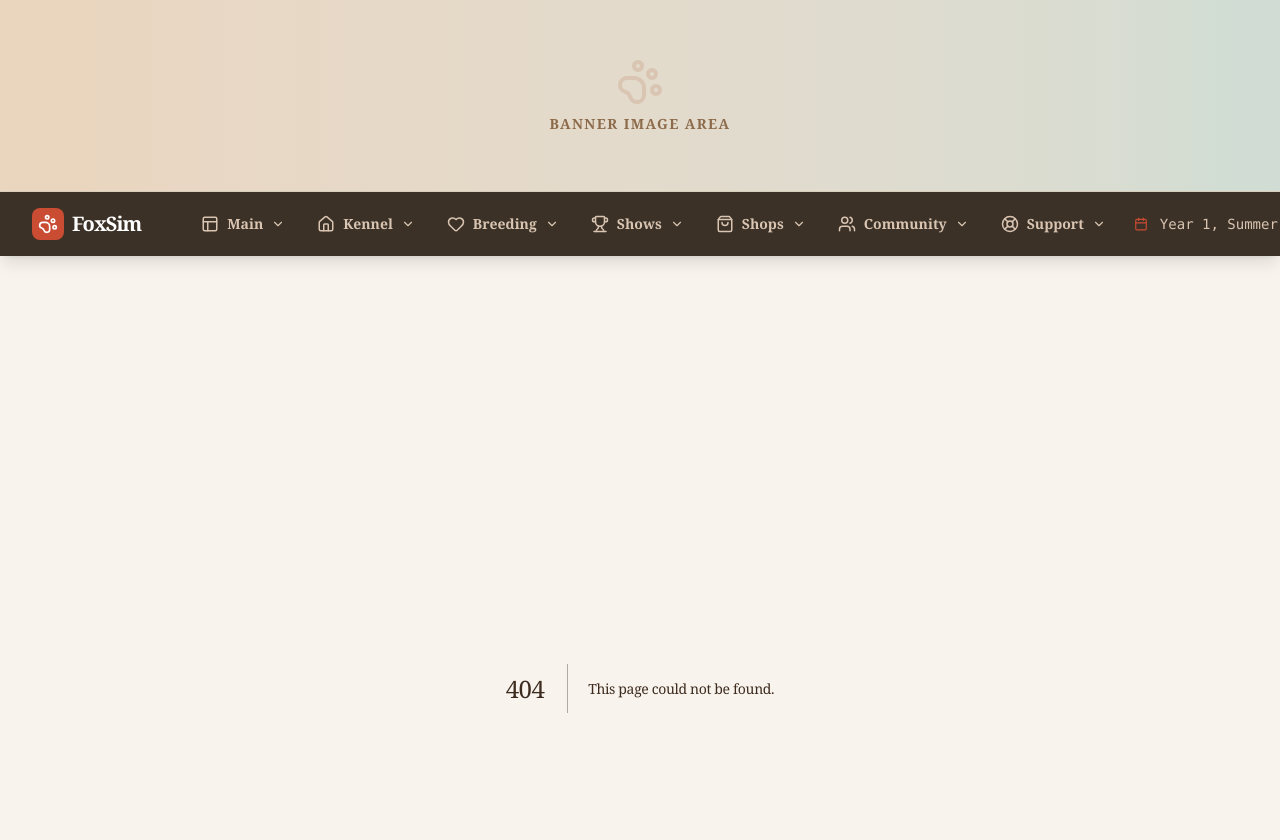
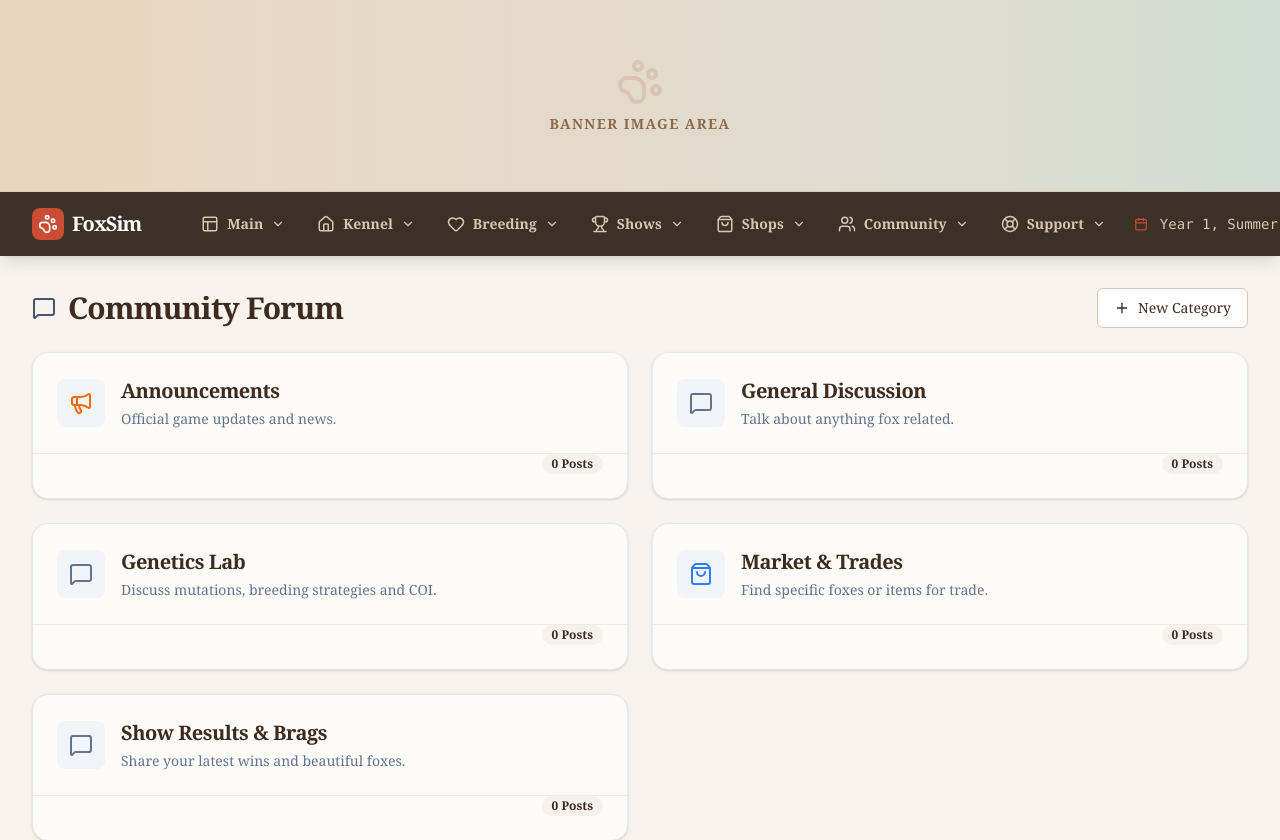
Before and after one commit to erkinde-lab/fox-breeding-sim-v2, a Next.js app: page /forum in a window 1280 px wide. Before the commit this address had no page. Shown: the top 840 px of the page. Built offline with nearby package versions, Linux system fonts and the light colour scheme.

Commit message:
Upload src/app/forum/page.tsx

```diff
--- /dev/null
+++ b/src/app/forum/page.tsx
@@ -0,0 +1,109 @@
+
+'use client';
+
+import React, { useState } from 'react';
+import { useGameStore } from '@/lib/store';
+import Link from 'next/link';
+import { Card, CardHeader, CardTitle, CardContent } from '@/components/ui/card';
+import { Button } from '@/components/ui/button';
+import { Megaphone, ShoppingBag, Heart, MessageSquare, Plus, X, Check } from 'lucide-react';
+import { Badge } from '@/components/ui/badge';
+
+const ICON_MAP: Record<string, React.ReactNode> = {
+  Megaphone: <Megaphone className="w-6 h-6 text-orange-500" />,
+  ShoppingBag: <ShoppingBag className="w-6 h-6 text-blue-500" />,
+  Heart: <Heart className="w-6 h-6 text-pink-500" />,
+  MessageSquare: <MessageSquare className="w-6 h-6 text-slate-500" />,
+};
+
+export default function ForumPage() {
+  const { forumCategories, forumPosts, isAdmin, addForumCategory } = useGameStore();
+  const [showAddCategory, setShowAddCategory] = useState(false);
+  const [newCatName, setNewCatName] = useState('');
+  const [newCatDesc, setNewCatDesc] = useState('');
+
+  const handleAddCategory = () => {
+    if (newCatName.trim() && newCatDesc.trim()) {
+      addForumCategory(newCatName, newCatDesc, 'MessageSquare');
+      setNewCatName('');
+      setNewCatDesc('');
+      setShowAddCategory(false);
+    }
+  };
+
+  return (
+    <div className="space-y-6">
+      <div className="flex justify-between items-center">
+        <h2 className="text-3xl font-bold text-slate-900 tracking-tight flex items-center gap-3">
+          <MessageSquare className="text-slate-600" /> Community Forum
+        </h2>
+        {isAdmin && (
+          <Button onClick={() => setShowAddCategory(true)} variant="outline" className="gap-2">
+            <Plus size={16} /> New Category
+          </Button>
+        )}
+      </div>
+
+      {showAddCategory && (
+        <Card className="border-orange-200 bg-orange-50">
+          <CardHeader>
+            <CardTitle>Create New Category</CardTitle>
+          </CardHeader>
+          <CardContent className="space-y-4">
+            <div className="space-y-2">
+              <label className="text-sm font-bold text-slate-700">Category Name</label>
+              <input
+                type="text"
+                value={newCatName}
+                onChange={(e) => setNewCatName(e.target.value)}
+                className="w-full p-2 border rounded"
+                placeholder="e.g. Off-Topic Discussion"
+              />
+            </div>
+            <div className="space-y-2">
+              <label className="text-sm font-bold text-slate-700">Description</label>
+              <textarea
+                value={newCatDesc}
+                onChange={(e) => setNewCatDesc(e.target.value)}
+                className="w-full p-2 border rounded"
+                placeholder="What is this category for?"
+              />
+            </div>
+            <div className="flex gap-2">
+              <Button onClick={handleAddCategory} className="gap-2">
+                <Check size={16} /> Create
+              </Button>
+              <Button onClick={() => setShowAddCategory(false)} variant="ghost" className="gap-2">
+                <X size={16} /> Cancel
+              </Button>
+            </div>
+          </CardContent>
+        </Card>
+      )}
+
+      <div className="grid grid-cols-1 md:grid-cols-2 gap-6">
+        {forumCategories.map((cat) => {
+          const postCount = forumPosts.filter((p) => p.categoryId === cat.id).length;
+          return (
+            <Link key={cat.id} href={`/forum/${cat.id}`}>
+              <Card className="hover:shadow-md transition cursor-pointer h-full border-slate-200">
+                <CardHeader className="flex flex-row items-center gap-4">
+                  <div className="p-3 bg-slate-100 rounded-lg">
+                    {ICON_MAP[cat.icon] || ICON_MAP.MessageSquare}
+                  </div>
+                  <div className="flex-1">
+                    <CardTitle className="text-xl">{cat.name}</CardTitle>
+                    <p className="text-sm text-slate-500 mt-1">{cat.description}</p>
+                  </div>
+                </CardHeader>
+                <CardContent className="pt-0 flex justify-end">
+                   <Badge variant="secondary">{postCount} Posts</Badge>
+                </CardContent>
+              </Card>
+            </Link>
+          );
+        })}
+      </div>
+    </div>
+  );
+}
```
